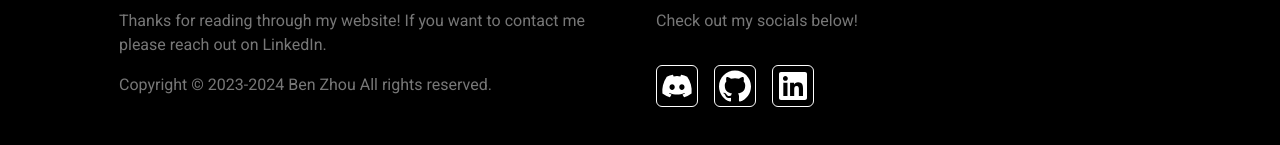
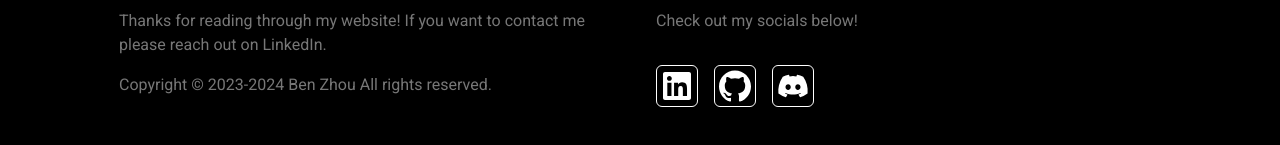
Before and after one commit to Leg3ndary/ben-portfolio, a Next.js app: page / in a window 1280 px wide. Shown: the part 2677-2822 px from the top of the page. Built offline with nearby package versions, Linux system fonts and the light colour scheme.

Commit message:
Reorder footer

```diff
--- a/src/components/Footer.tsx
+++ b/src/components/Footer.tsx
@@ -28,7 +28,8 @@ export default function Footer() {
                                 want to contact me please reach out on LinkedIn.
                             </p>
                             <p className="text-[#777777] py-2">
-                                Copyright © 2023-2024 Ben Zhou All rights reserved.
+                                Copyright © 2023-2024 Ben Zhou All rights
+                                reserved.
                             </p>
                         </div>
                         <div className="flex flex-col flex-1 mx-4 lg:my-24">
@@ -42,10 +43,10 @@ export default function Footer() {
                                 <motion.div {...motionProps}>
                                     <div className="p-1 transition border border-white rounded-md group hover:border-transparent">
                                         <a
-                                            href="https://discord.com/users/360061101477724170"
+                                            href="https://www.linkedin.com/in/ben-zhou06/"
                                             target="_blank"
                                         >
-                                            <FaDiscord className="w-6 h-6 lg:w-8 lg:h-8 text-white transition hover:text-[#7289DA]" />
+                                            <FaLinkedin className="w-6 h-6 lg:w-8 lg:h-8 text-white transition hover:text-[#0077B5]" />
                                         </a>
                                     </div>
                                 </motion.div>
@@ -62,10 +63,10 @@ export default function Footer() {
                                 <motion.div {...motionProps}>
                                     <div className="p-1 transition border border-white rounded-md group hover:border-transparent">
                                         <a
-                                            href="https://www.linkedin.com/in/ben-zhou06/"
+                                            href="https://discord.com/users/360061101477724170"
                                             target="_blank"
                                         >
-                                            <FaLinkedin className="w-6 h-6 lg:w-8 lg:h-8 text-white transition hover:text-[#0077B5]" />
+                                            <FaDiscord className="w-6 h-6 lg:w-8 lg:h-8 text-white transition hover:text-[#7289DA]" />
                                         </a>
                                     </div>
                                 </motion.div>
```
